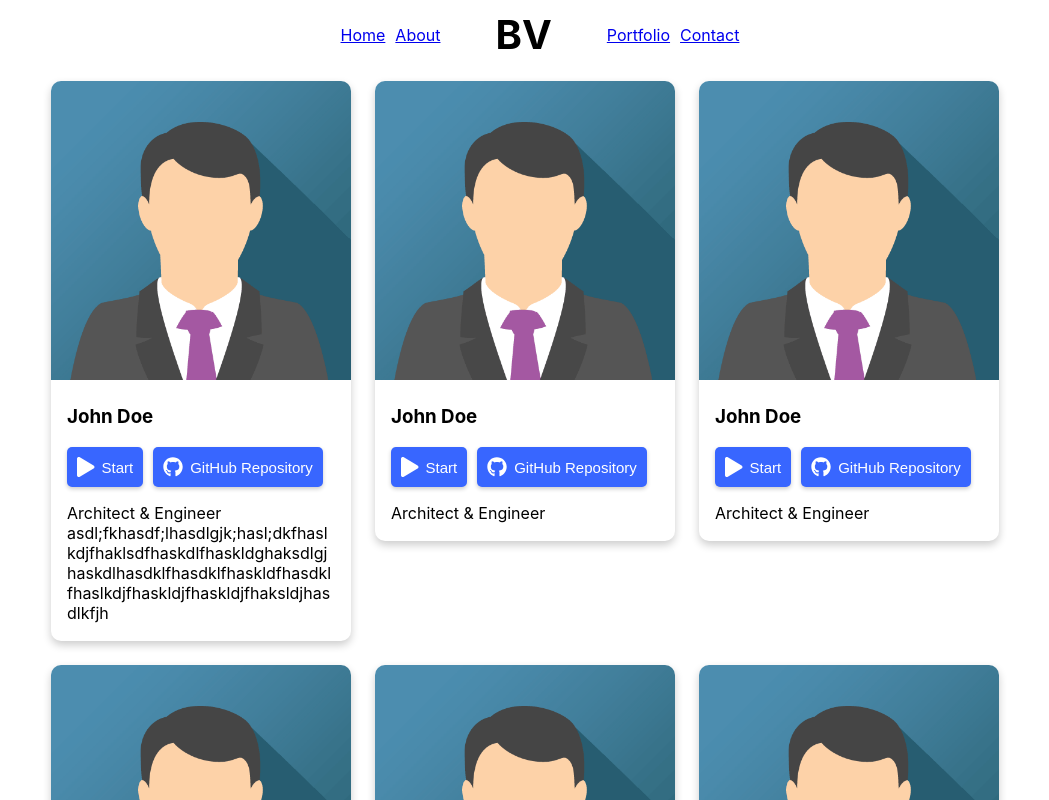
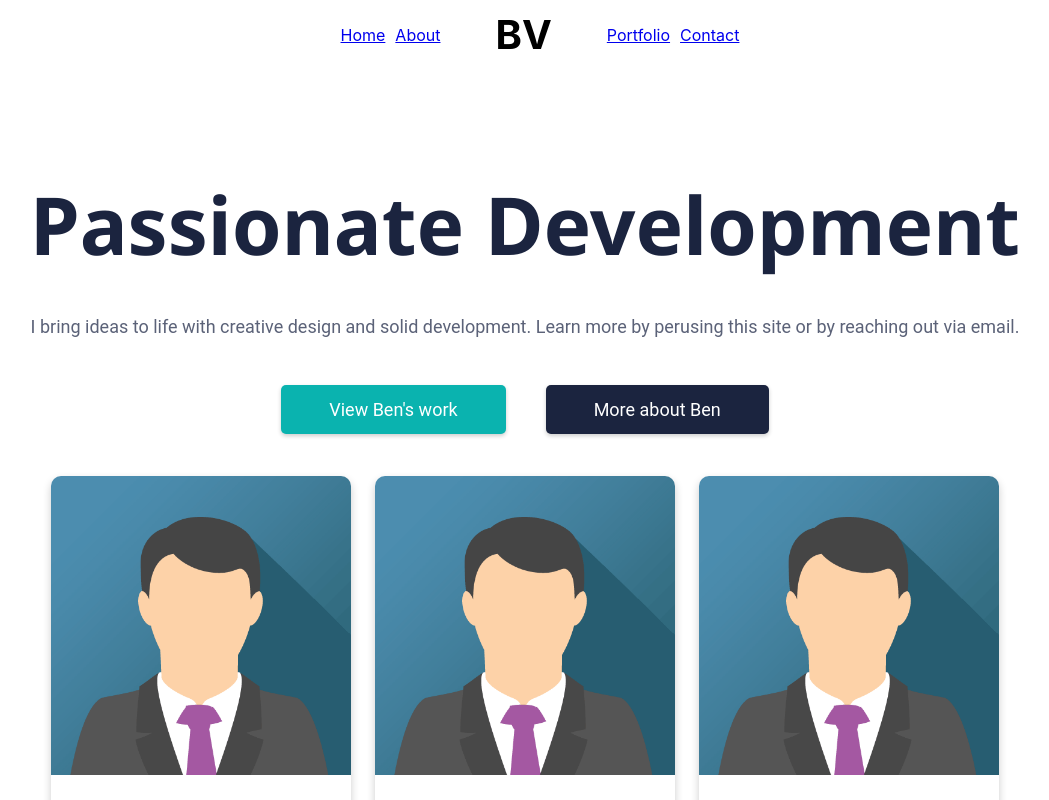
Before and after one commit to TribeOfBenjamin/my-portfolio-react, a React (Create React App) app: page /portfolio in a window 1280 px wide. Shown: the top 800 px of the page, without its empty margins (115-1164 px from the left). Built offline with nearby package versions, Linux system fonts and the light colour scheme.

Commit message:
added buttons, fonts, and color scheme to dev homepage

```diff
--- /dev/null
+++ b/src/components/DevHero/DevHero.css
@@ -0,0 +1,56 @@
+@import url('https://fonts.googleapis.com/css2?family=Noto+Sans:wght@400;700&display=swap');
+
+.containerTitle {
+    display: flex;
+    justify-content: center;
+    text-align: center;
+}
+
+.title {
+    font-family: 'Noto Sans', sans-serif;
+    font-size: 80px;
+    color: #1b243f;
+    margin: 100px 20px 10px;
+    padding: 0px;
+}
+
+.containerSubtitle {
+    display: flex;
+    flex-direction: column;
+    justify-content: center;
+    text-align: center;
+    margin: 10px 20px 10px;
+}
+
+.subtitle {
+    color: #5B6278;
+    font-family: 'Roboto', Helvetica, sans-serif;
+    font-size: 18px;
+}
+
+.containerButtons {
+    display: flex;
+    flex-direction: row;
+    justify-content: center;
+    text-align: center;
+    margin: 30px 20px;
+}
+
+.buttonAbout, .buttonPortfolio {
+    color: white;
+    border: none;
+    border-radius: 5px;
+    padding: 14px 48px;
+    margin: 0px 20px;
+    font-family: 'Roboto', Helvetica, sans-serif;
+    font-size: 18px;
+    box-shadow: 0 2px 4px 0 rgba(0,0,0,0.2);
+}
+
+.buttonPortfolio {
+    background-color: #0ab3af;
+}
+
+.buttonAbout {
+    background-color: #1b243f;
+}
--- /dev/null
+++ b/src/components/DevHero/DevHero.js
@@ -0,0 +1,38 @@
+import React from "react";
+import { Link } from "react-router-dom";
+import "./DevHero.css";
+
+function DevHero() {
+    return (
+        <div>
+            <div className="containerTitle">
+                <h1 className="title">
+                    Passionate Development
+                </h1>
+            </div>
+            <div className="containerSubtitle">
+                <p className="subtitle">
+                    I bring ideas to life with creative design and solid development. Learn more by perusing this site or by reaching out via email.
+                </p>
+            </div>
+
+            <div className="containerButtons">
+                <Link to="/portfolio">
+                    <button className="buttonPortfolio">
+                        View Ben's work
+                    </button>
+                </Link>
+                <Link to="/about">
+                    <button className="buttonAbout">
+                        More about Ben
+                    </button>
+                </Link>
+            </div>
+
+
+
+        </div>
+    );
+}
+
+export default DevHero;
--- a/src/components/Home/Home.css
+++ b/src/components/Home/Home.css
@@ -1,3 +1,4 @@
+
 .containerLogo {
     display: flex;
     justify-content: center;
--- a/src/components/Portfolio/Portfolio.js
+++ b/src/components/Portfolio/Portfolio.js
@@ -1,11 +1,13 @@
 import React from "react";
 import ProjectCards from "../ProjectCards/ProjectCards";
 import Header from "../Header/Header";
+import DevHero from "../DevHero/DevHero";
 
 function Portfolio() {
   return (
       <div>
         <Header />
+        <DevHero />
         <ProjectCards />
       </div>
   );
```
